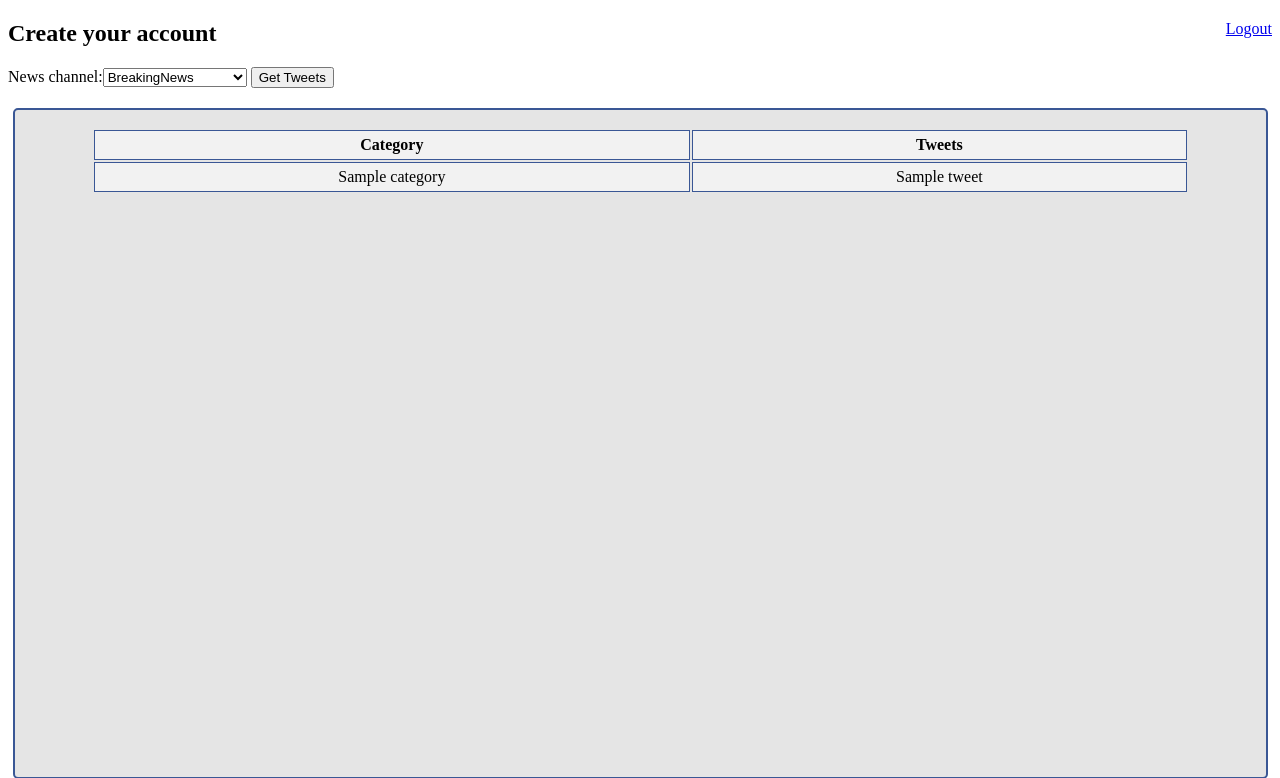
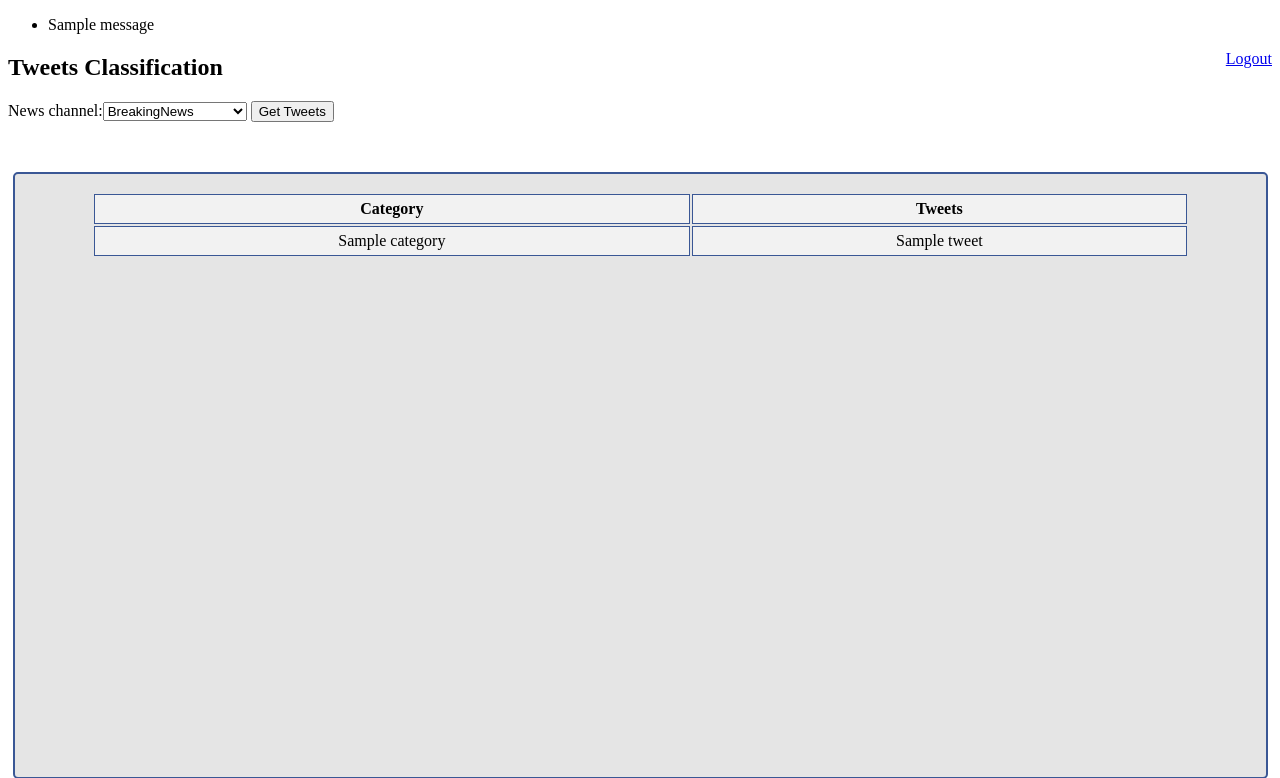
Before and after one commit to SugumarVenkatesan/django_twitter_news_feed, a Django app: template templates/home.html in a window 1280 px wide. Shown: the top 778 px of the page. Run offline with Django 3.2, Linux system fonts and the light colour scheme; tables that the repository leaves empty hold one stand-in row (values such as "Sample post"); the template is opened without the code that fills it: values that come from a table or form of the project are taken from there, most other values are stand-ins (such as "Sample title", 1, 10 or a date in 2020); one stand-in notice (Sample message) is shown; parts of the project's set-up code (start-up, migrations or seed data) failed here and were passed over.

Commit message:
- Added success message in home views and templates

```diff
--- a/django_news_app/views.py
+++ b/django_news_app/views.py
@@ -209,6 +209,7 @@ def home(request):
                 err_message = (sys.exc_info()[1])
                 messages.add_message(request,messages.ERROR,err_message)
             else:
+                messages.add_message(request,messages.SUCCESS,'Tweets Successfully Classified')
                 args['classified_tweets'] = dict(classified_tweets)
     else:
         args['form'] = NewsListForm()
--- a/templates/home.html
+++ b/templates/home.html
@@ -30,7 +30,7 @@ left: 0;
 margin: auto;
 position: absolute;
 right: 0;
-top: 108px;
+top: 172px;
 width: 1251px;
 overflow:auto;
 }
@@ -38,9 +38,16 @@ overflow:auto;
 </style>
 </head>
 <body>
+{% if messages %}
+<ul class="messages">
+    {% for message in messages %}
+    <li{% if message.tags %} class="{{ message.tags }}"{% endif %}>{{ message }}</li>
+    {% endfor %}
+</ul>
+{% endif %}
 <a style="float:right;" href="{% url "logout" %}">Logout</a>
 <form class="form-signup" action="{% url "home"%}" method="post">{% csrf_token %}
-    <h2>Create your account</h2>
+    <h2>Tweets Classification</h2>
     {{ form.as_table }}
     <input type="submit" name="submit" class="btn btn-primary" value="Get Tweets">
 </form>
```
